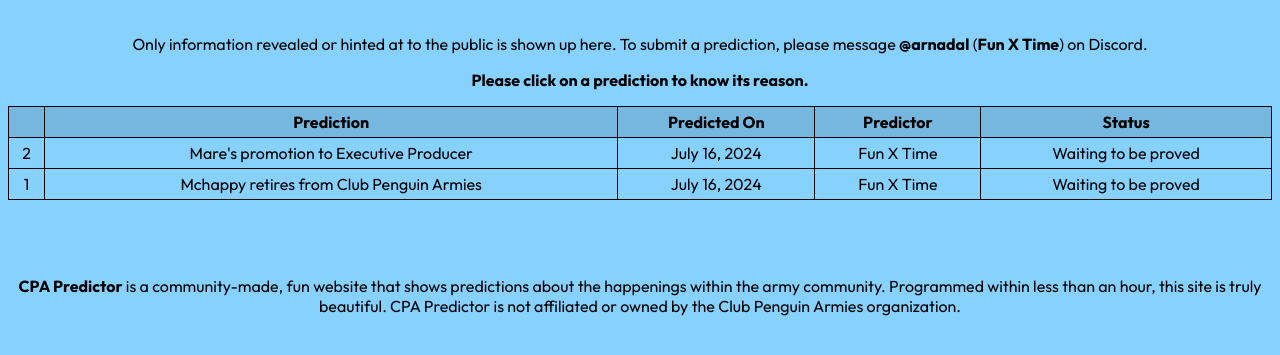
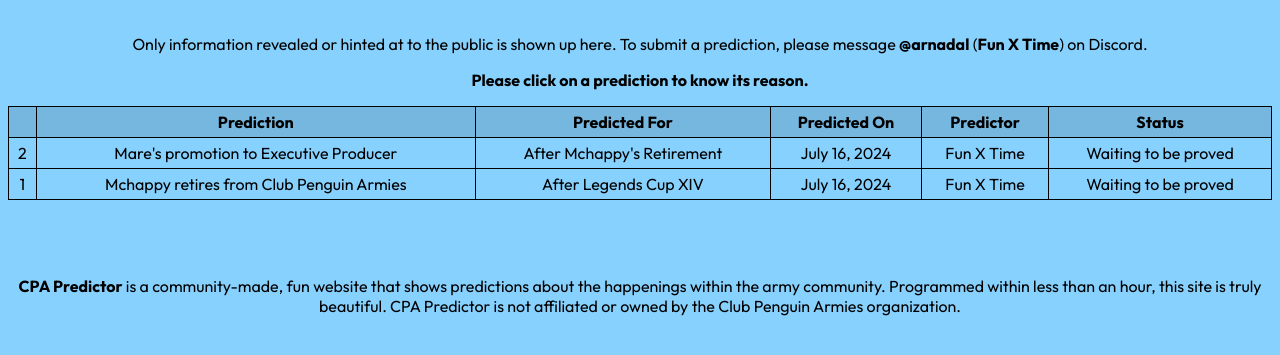
Before and after one commit to clubpenguinswat/CPA-Predictor, a plain HTML site: page index.html in a window 1280 px wide. Shown: the part 189-544 px from the top of the page. Drawn offline with Linux system fonts and the light colour scheme; a web font is replaced by a local one.

Commit message:
Update predictions

```diff
--- a/index.html
+++ b/index.html
@@ -36,6 +36,7 @@
         <tr>
           <th></th>
           <th>Prediction</th>
+          <th>Predicted For</th>
           <th>Predicted On</th>
           <th>Predictor</th>
           <th>Status</th>
--- a/predictor.js
+++ b/predictor.js
@@ -4,7 +4,7 @@
   {
     "Prediction": "Mare's promotion to Executive Producer",
     "Reason": "Mare is the highest non-administrator serving at the Club Penguin Armies league. She is not affiliated and has taken up high positions at CPA and CPAJ. Therefore, it is not unlikely that she is the next Executive Producer. There does not seem to be any other good fit who has matched wisdom.",
-    "PredictedFor": "After Legends Cup XIV",
+    "PredictedFor": "After Mchappy's Retirement",
     "PredictedOn": "July 16, 2024",
     "Predictor": "Fun X Time",
     "Status": "Waiting to be proved"
@@ -34,6 +34,7 @@
         >
         ${Prediction.Prediction}
         </td>
+        <td class="PredictedFor">${Prediction.PredictedFor}</td>
         <td class="PredictedOn">${Prediction.PredictedOn}</td>
         <td class="Predictor">${Prediction.Predictor}</td>
         <td class="Status">${Prediction.Status}</td>
```
